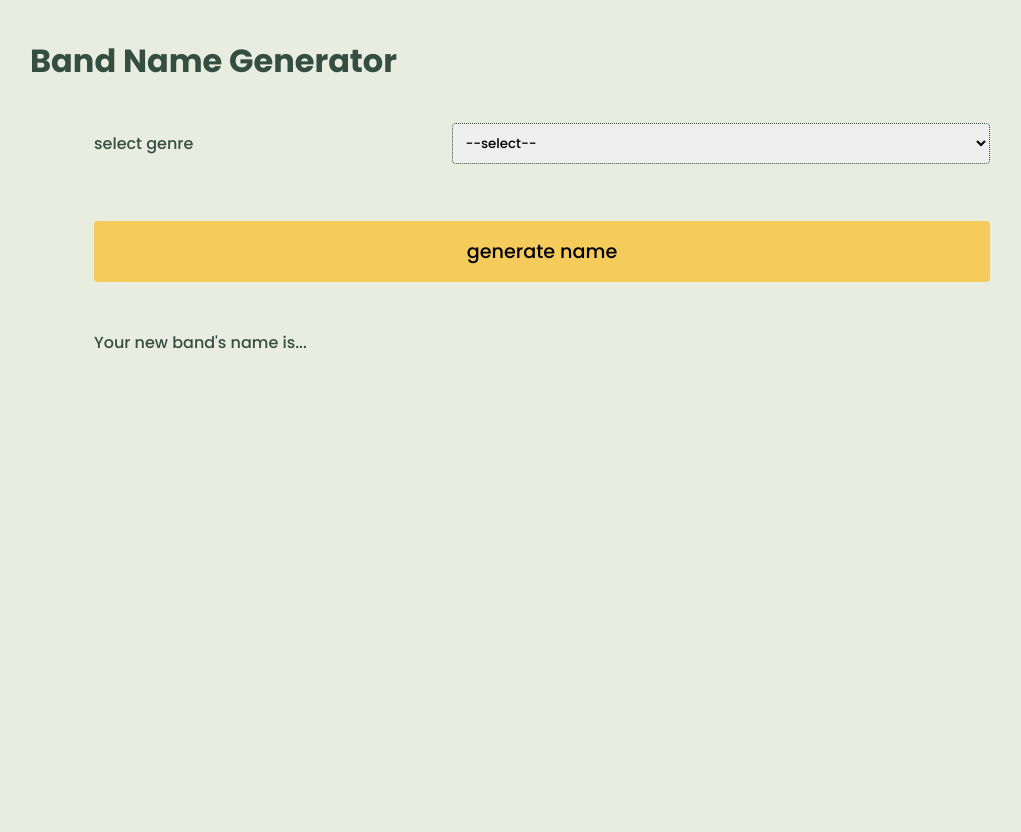
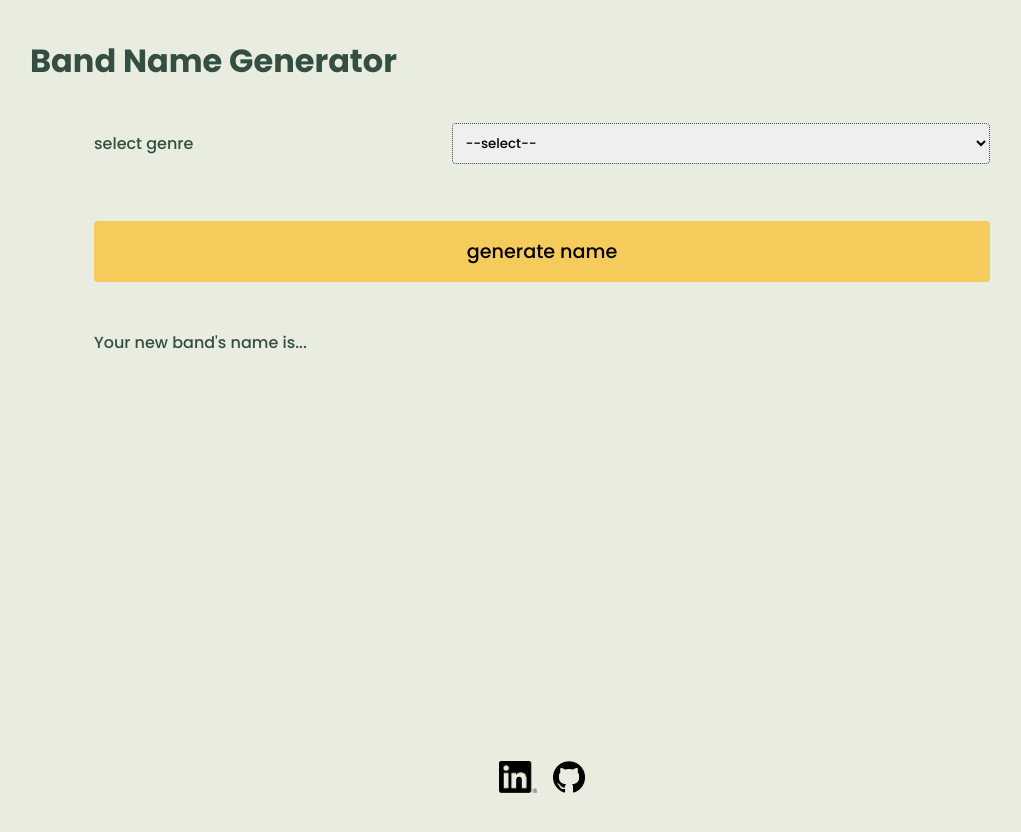
Before and after one commit to stuartkaija/band-name-generator, a React (Create React App) app in the folder client/: page / in a window 1280 px wide. Shown: the whole page, without its empty margins (98-1119 px from the left). Built offline with nearby package versions, Linux system fonts and the light colour scheme.

Commit message:
added footer

```diff
--- a/client/src/App.jsx
+++ b/client/src/App.jsx
@@ -2,6 +2,7 @@ import { useState, useEffect } from 'react';
 import axios from 'axios';
 import Form from './components/Form/Form';
 import Response from './components/Response/Response';
+import Footer from './components/Footer/Footer';
 import './App.scss';
 
 function App() {
@@ -38,6 +39,7 @@ function App() {
 			<Response
 				completion={completion}
 			/>
+			<Footer />
 		</main>
 	);
 }
--- /dev/null
+++ b/client/src/components/Footer/Footer.jsx
@@ -0,0 +1,17 @@
+import React from 'react';
+import './Footer.scss';
+import LI from '../../assets/icons/LI-In-Bug.png';
+import GH from '../../assets/icons/GitHub-Mark-Light-120px-plus.png';
+
+export default function Footer() {
+  return (
+    <footer className='footer'>
+        <a href="https://www.linkedin.com/in/stuartkaija/" target='_blank' rel='noreferrer'>
+            <img className='footer__icon--LI' src={LI} alt="LinkedIn" />
+        </a>
+        <a href="https://github.com/stuartkaija/calculator" target='_blank' rel='noreferrer'>
+            <img className='footer__icon' src={GH} alt="GitHub" />
+        </a>
+    </footer>
+  )
+}
--- /dev/null
+++ b/client/src/components/Footer/Footer.scss
@@ -0,0 +1,25 @@
+.footer {
+    margin-top: auto;
+    text-align: center;
+
+    &__icon {
+        max-height: 2rem;
+        margin: 0rem 0.5rem 1rem;
+        // filter: grayscale(100%) brightness(100%);
+        filter: brightness(0) invert(0);
+
+        &:hover {
+            filter: grayscale(100%) brightness(50%);
+        }
+
+        &--LI {
+            max-height: 2rem;
+            margin: 0rem 0.5rem 1rem;
+            filter: brightness(0) invert(0);
+
+            &:hover {
+                filter: grayscale(100%) brightness(150%);
+            }
+        }
+    }
+}
```
Also changed, not shown: client/src/assets/icons/GitHub-Mark-Light-120px-plus.png (added), client/src/assets/icons/LI-In-Bug.png (added).
